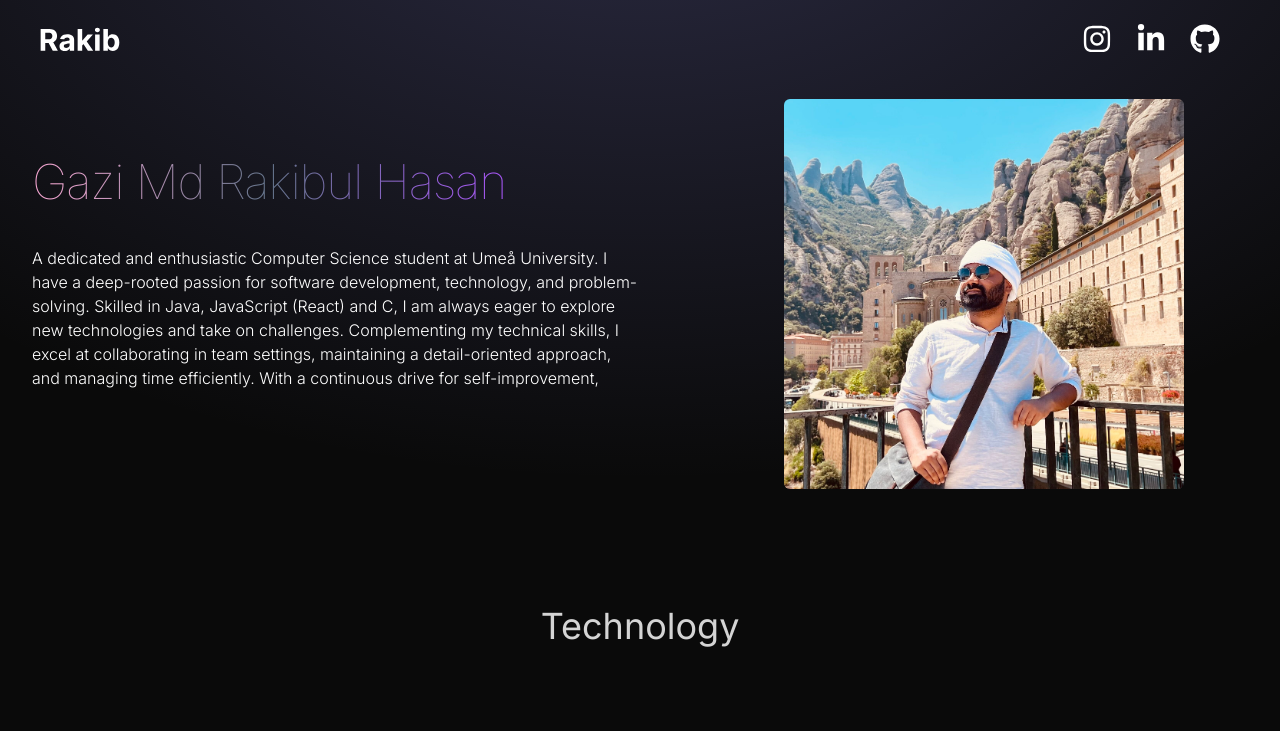
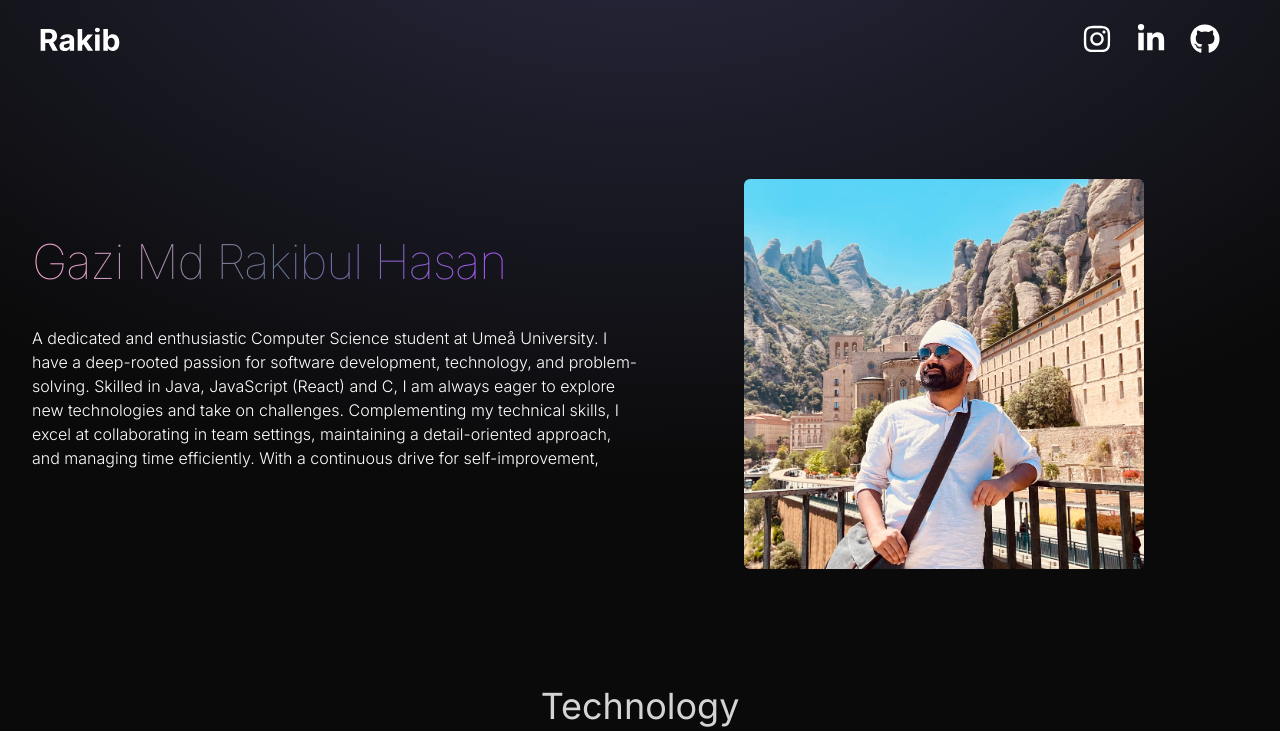
Before and after one commit to rakibhasan-0/MyProtfolio__, a Next.js app: page / in a window 1280 px wide. Shown: the top 731 px of the page. Built offline with nearby package versions, Linux system fonts and the light colour scheme.

Commit message:
some margine added

```diff
--- a/src/app/components/Hero.jsx
+++ b/src/app/components/Hero.jsx
@@ -7,7 +7,7 @@ import { motion } from "framer-motion";
 
 export const Hero = () => {
   return (
-    <div className="pb-4 lg:mb-35">
+    <div className="pb-4 lg:mb-20">
       <div className="flex flex-wrap items-center justify-between">
         <div className="w-full lg:w-1/2">
           <div className="my-20 flex flex-col items-center lg:items-start">
@@ -31,7 +31,7 @@ export const Hero = () => {
         </div>
         <div className="w-full lg:w-1/2">
         <motion.div
-            className="flex justify-center ml-20"
+            className="flex justify-center"
             initial={{ x: 100, opacity: 0 }}
             animate={{ x: 0, opacity: 1 }}
             transition={{ duration: 0.7, delay: 1.2}}
--- a/src/app/components/Navbar.jsx
+++ b/src/app/components/Navbar.jsx
@@ -4,7 +4,7 @@ import { FaGithub, FaLinkedinIn, FaInstagram } from "react-icons/fa";
 
 export const Navbar = () => {
   return (
-    <nav className="flex items-center justify-between py-6">
+    <nav className="flex items-center justify-between py-6 lg:mb-20">
       <div className="flex flex-shrink-0 items-center mx-2">
         <Image src="/myLogo.svg" alt="myLogo" width={80} height={80} />
       </div>
```
